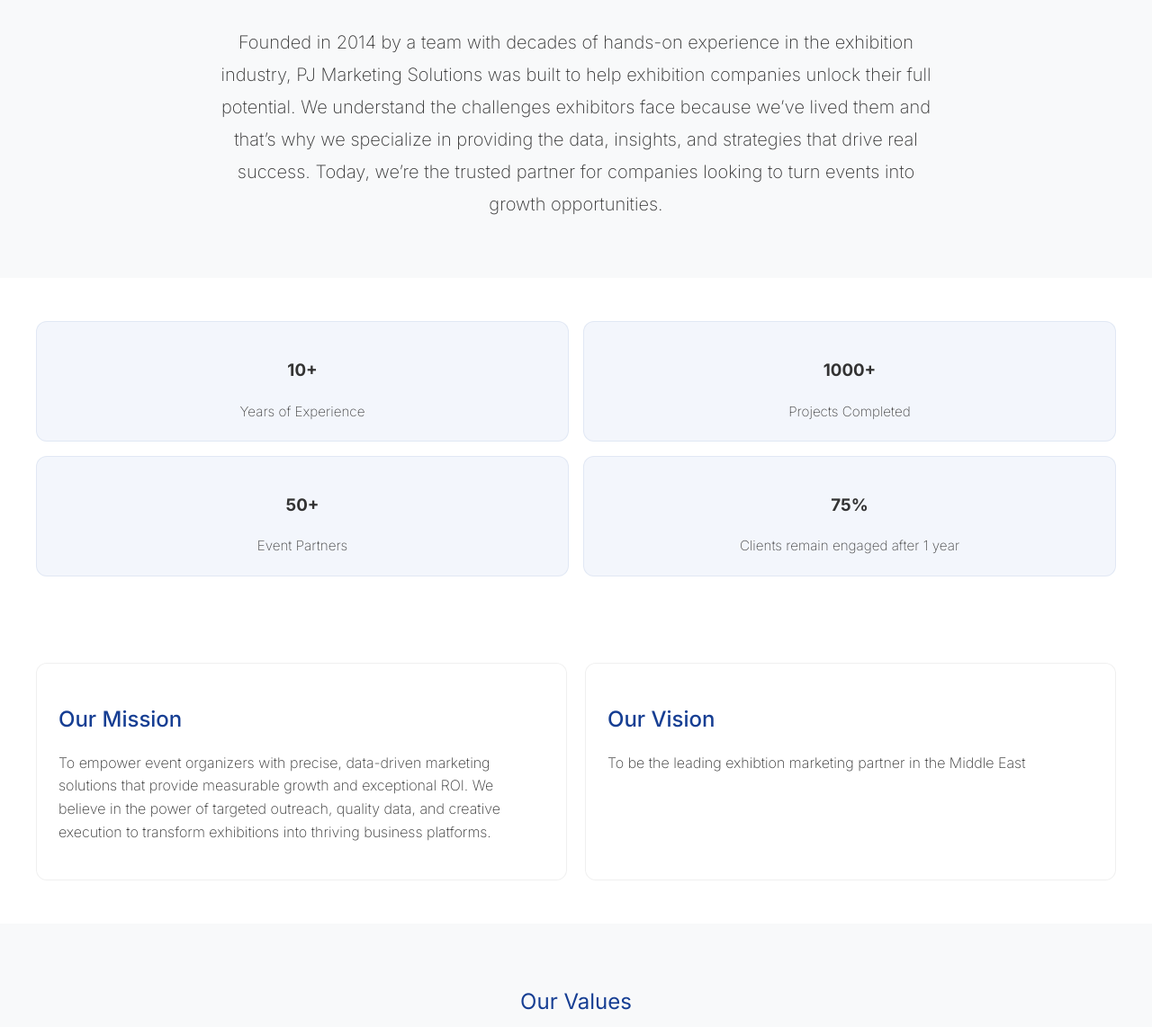
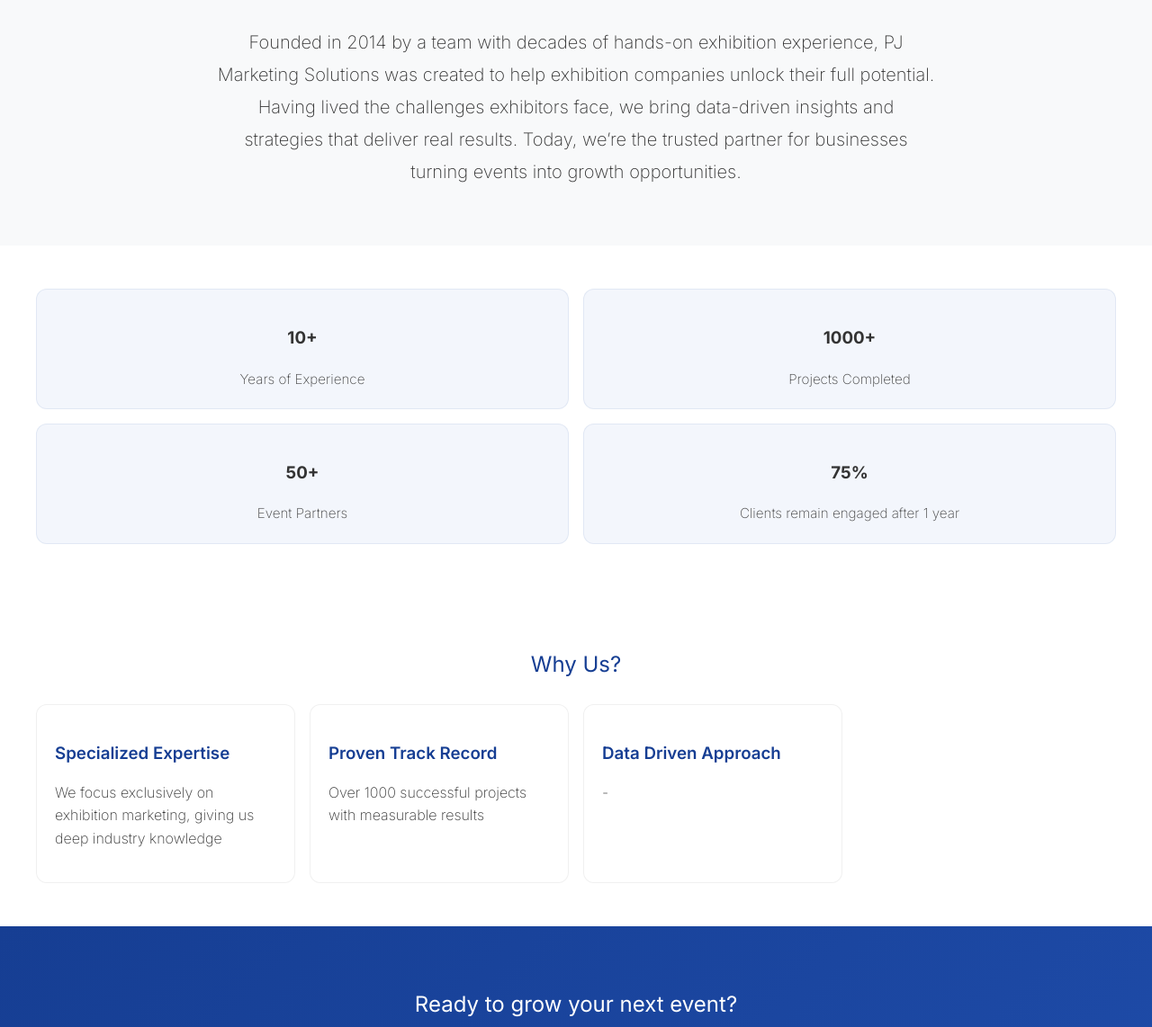
Before and after one commit to Kavlings/pj-website, an Astro site: page /about in a window 1280 px wide. Shown: the part 724-1866 px from the top of the page at 90% size. Built offline with nearby package versions, Linux system fonts and the light colour scheme; Astro itself is replaced by a stand-in of ours.

Commit message:
Change in copywrite

```diff
--- a/src/pages/about.astro
+++ b/src/pages/about.astro
@@ -16,7 +16,7 @@
     <section class="about-intro">
         <div class="container">
             <h2>Who we are </h2>
-            <p>Founded in 2014 by a team with decades of hands-on experience in the exhibition industry, PJ Marketing Solutions was built to help exhibition companies unlock their full potential. We understand the challenges exhibitors face because we’ve lived them and that’s why we specialize in providing the data, insights, and strategies that drive real success. Today, we’re the trusted partner for companies looking to turn events into growth opportunities.</p>
+            <p>Founded in 2014 by a team with decades of hands-on exhibition experience, PJ Marketing Solutions was created to help exhibition companies unlock their full potential. Having lived the challenges exhibitors face, we bring data-driven insights and strategies that deliver real results. Today, we’re the trusted partner for businesses turning events into growth opportunities.</p>
         </div>
     </section>
 
@@ -43,7 +43,7 @@
         </div>
     </section>
 
-    <section class="mission-vision">
+    <!-- <section class="mission-vision">
         <div class="container">
             <div class="mission-vision-grid">
                 <div class="mission">
@@ -57,9 +57,9 @@
                 </div>
             </div>
         </div>
-    </section>
+    </section> -->
 
-    <section class="values-section">
+    <!-- <section class="values-section">
         <div class="container">
             <h2>Our Values</h2>
             <div class="values-grid">
@@ -83,11 +83,11 @@
                 </div>
             </div>
         </div>
-    </section>
+    </section> -->
 
     <section class="team-section">
         <div class="container">
-            <h2>Why Choose PJ Marketing?</h2>
+            <h2>Why Us?</h2>
             <div class="team-features">
                 <div class="feature-item">
                 <h3>Specialized Expertise</h3>
@@ -106,14 +106,14 @@
     </section>
 
 
-    <section class="client-logos">
+    <!-- <section class="client-logos">
         <div class="container">
             <h2>Trusted by Leading Organizations</h2>
             <div class="logo-track">
                 <img class="client-logo" src="/logos/dwtc.png" alt="Dubai World Trade Centre">
             </div>
         </div>
-    </section>
+    </section> -->
 
     <section class="cta">
         <h2>Ready to grow your next event?</h2>
```
